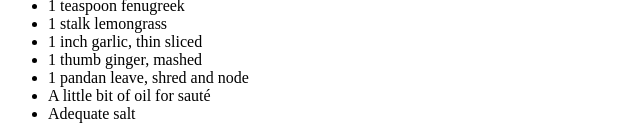
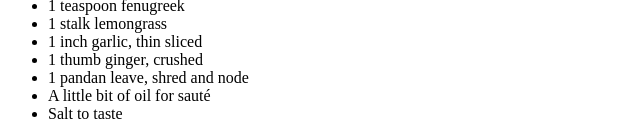
Before and after one commit to abdulkhaliqmokhtar/project_html_css, a plain HTML site: page odin_recipe/recipes/nasi_lemak.html in a window 1280 px wide. Shown: the part 664-800 px from the top of the page, 0-640 px from the left. Drawn offline with Linux system fonts and the light colour scheme.

Commit message:
Update ingredient terminology

```diff
--- a/odin_recipe/recipes/nasi_lemak.html
+++ b/odin_recipe/recipes/nasi_lemak.html
@@ -27,10 +27,10 @@
       <li>1 teaspoon fenugreek</li>
       <li>1 stalk lemongrass</li>
       <li>1 inch garlic, thin sliced</li>
-      <li>1 thumb ginger, mashed</li>
+      <li>1 thumb ginger, crushed</li>
       <li>1 pandan leave, shred and node</li>
       <li>A little bit of oil for sauté</li>
-      <li>Adequate salt</li>
+      <li>Salt to taste</li>
     </ul>
 
     <h2>Directions</h2>
```
